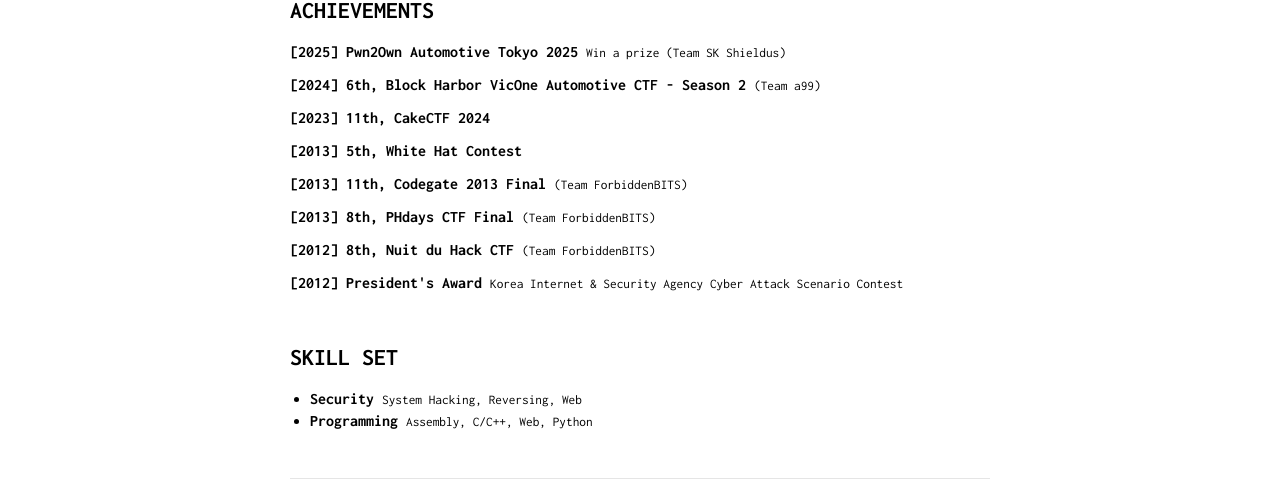
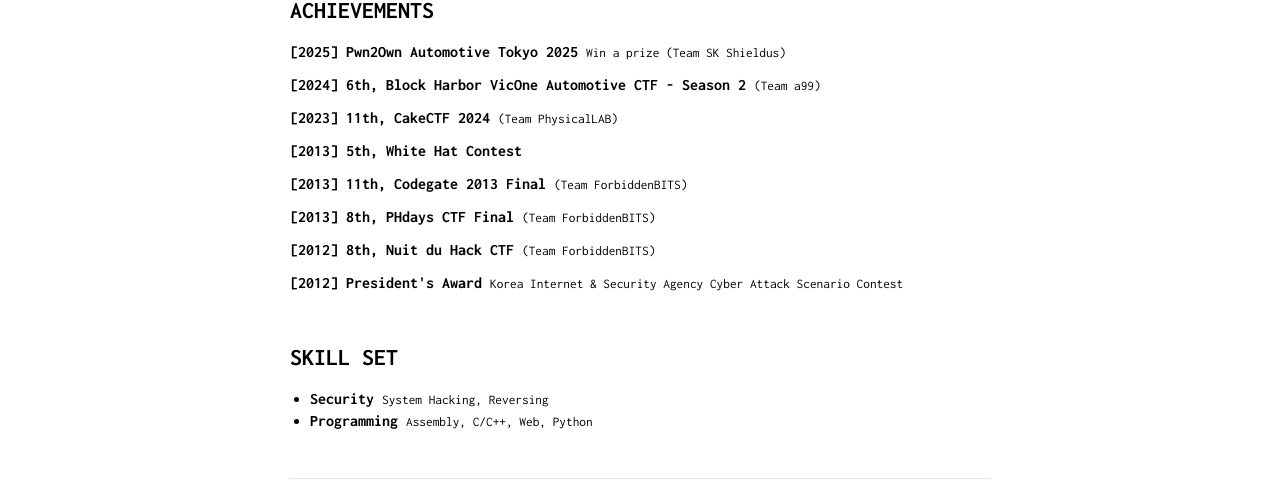
Before and after one commit to Bugeun/bugeun.github.io, a Jekyll site: the page built from index.md, in a window 1280 px wide. Shown: the part 1053-1549 px from the top of the page. Built offline with Jekyll 4.4.1, drawn with Linux system fonts in a browser that asks for light colours.

Commit message:
Update index.md

```diff
--- a/index.md
+++ b/index.md
@@ -52,7 +52,7 @@ especially in software vulnerability assessment.</p>
 <b>[2024] 6th, Block Harbor VicOne Automotive CTF - Season 2</b> <small> (Team a99) </small>
 </p>
 <p data-ke-size="size16">
-<b>[2023] 11th, CakeCTF 2024</b>
+<b>[2023] 11th, CakeCTF 2024</b> <small> (Team PhysicalLAB) </small>
 </p>
 <p data-ke-size="size16">
 <b>[2013] 5th, White Hat Contest</b>
@@ -76,7 +76,7 @@ especially in software vulnerability assessment.</p>
         <ul>
           <li>
             <b>Security</b>
-            <small>System Hacking, Reversing, Web</small>
+            <small>System Hacking, Reversing</small>
           </li>
           <li>
             <b>Programming</b>
```
